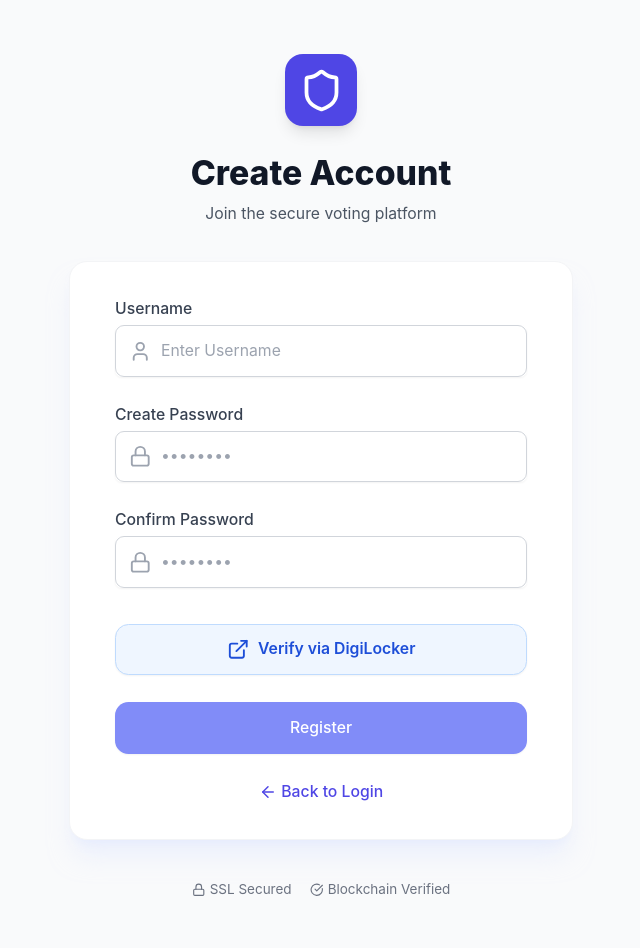
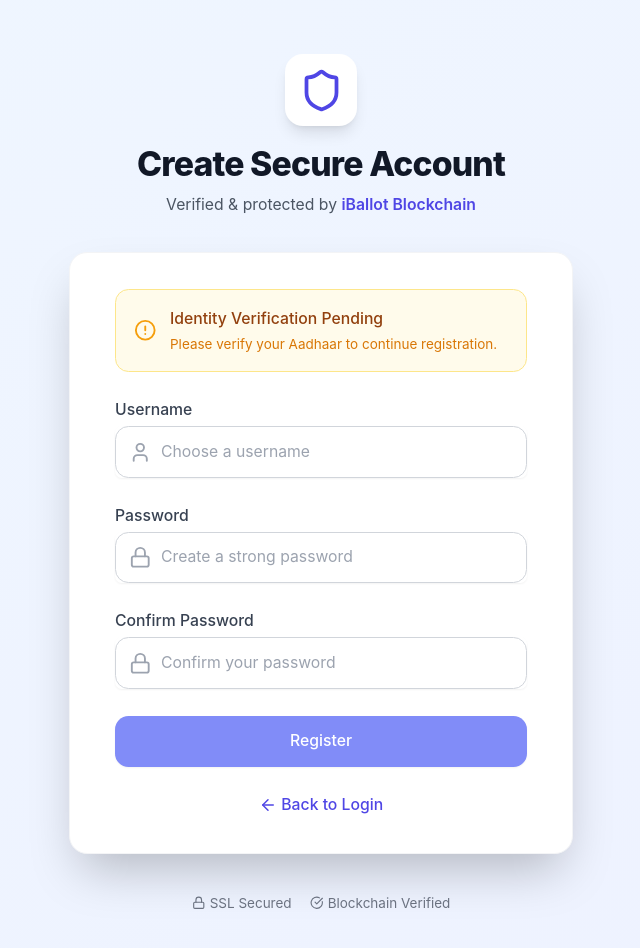
Before and after one commit to sidd1224/iBallot, a React (Vite) app in the folder frontend-voter/: page /register in a window 1280 px wide. Shown: the top 948 px of the page, without its empty margins (319-959 px from the left). Built offline with nearby package versions, Linux system fonts and the light colour scheme.

Commit message:
register updated

```diff
--- a/frontend-voter/src/pages/user/Register.jsx
+++ b/frontend-voter/src/pages/user/Register.jsx
@@ -1,5 +1,5 @@
 import React, { useState } from 'react';
-import { Shield, Lock, AlertCircle, CheckCircle, User, ExternalLink, ArrowLeft } from 'lucide-react';
+import { Shield, Lock, AlertCircle, CheckCircle, User, ExternalLink, ArrowLeft, Check, X } from 'lucide-react';
 import { useVerification } from '../../context/VerificationContext';
 import { Link, useNavigate } from 'react-router-dom';
 import axios from 'axios';
@@ -18,7 +18,35 @@ const Register = ({ onViewChange }) => {
   const [confirmPassword, setConfirmPassword] = useState('');
   const [loading, setLoading] = useState(false);
   const [error, setError] = useState('');
+
+  // Track if fields have been touched to avoid showing errors before typing
+  const [touched, setTouched] = useState({ username: false, password: false });
+
   const navigate = useNavigate();
+
+  // --- VALIDATION RULES ---
+  const usernameRules = [
+    {
+      label: "At least 3 characters",
+      isValid: (val) => val.length >= 3
+    },
+    {
+      label: "Alphanumeric only (Letters & Numbers)",
+      isValid: (val) => /^[a-zA-Z0-9]+$/.test(val)
+    }
+  ];
+
+  const passwordRules = [
+    { label: "At least 8 characters", isValid: (val) => val.length >= 8 },
+    { label: "One Uppercase Letter (A-Z)", isValid: (val) => /[A-Z]/.test(val) },
+    { label: "One Lowercase Letter (a-z)", isValid: (val) => /[a-z]/.test(val) },
+    { label: "One Number (0-9)", isValid: (val) => /[0-9]/.test(val) },
+    { label: "One Special Character (!@#$)", isValid: (val) => /[^A-Za-z0-9]/.test(val) },
+  ];
+
+  // Helper to check if all rules pass
+  const isUsernameValid = usernameRules.every(rule => rule.isValid(username));
+  const isPasswordValid = passwordRules.every(rule => rule.isValid(password));
 
   const handleRegister = async (e) => {
     e.preventDefault();
@@ -26,6 +54,16 @@ const Register = ({ onViewChange }) => {
 
     if (!isVerified) {
       setError('Please verify your identity via Digilocker first.');
+      return;
+    }
+
+    // Strict Validation Check on Submit
+    if (!isUsernameValid) {
+      setError("Please fix username errors.");
+      return;
+    }
+    if (!isPasswordValid) {
+      setError("Please fix password errors.");
       return;
     }
 
@@ -51,24 +89,18 @@ const Register = ({ onViewChange }) => {
 
       const response = await axios.post(`/api/register`, registrationData);
 
-      if (response.data.message) {
-        toast.success("Registration successful! Redirecting to login...");
-        setTimeout(() => navigate('/login'), 2000);
-      } else {
-        setError(response.data.error || 'Registration failed.');
-        toast.error(response.data.error || 'Registration failed.');
-      }
+      console.log("Registration Success:", response.data);
+      toast.success("Registration successful! Redirecting to login...");
+
+      setTimeout(() => {
+        if (onViewChange) onViewChange('login');
+        else navigate('/login');
+      }, 2000);
+
     } catch (err) {
-      if (err.response?.data?.errors) {
-        const firstError = err.response.data.errors[0].msg;
-        setError(`Registration failed: ${firstError}`);
-        toast.error(`Registration failed: ${firstError}`);
-      } else {
-        const errMsg = err.response?.data?.error || err.message || 'An error occurred.';
-        setError(`Registration failed: ${errMsg}`);
-        toast.error(`Registration failed: ${errMsg}`);
-      }
-      console.error("Registration error:", err);
+      console.error("Registration Error:", err);
+      setError(err.response?.data?.error || "Registration failed. Please try again.");
+      toast.error(err.response?.data?.error || "Registration failed");
     } finally {
       setLoading(false);
     }
@@ -77,128 +109,185 @@ const Register = ({ onViewChange }) => {
   return (
     <>
       <ToastContainer position="top-right" autoClose={3000} />
+      <div className="min-h-screen bg-gradient-to-br from-blue-50 to-indigo-50 py-12 px-4 sm:px-6 lg:px-8 flex items-center justify-center">
+        <div className="max-w-md w-full">
+          {/* Header Section */}
+          <div className="text-center mb-8">
+            <div className="mx-auto h-16 w-16 bg-white rounded-2xl shadow-lg flex items-center justify-center mb-4">
+              <Shield className="h-10 w-10 text-indigo-600" />
+            </div>
+            <h2 className="text-3xl font-extrabold text-gray-900 tracking-tight">
+              Create Secure Account
+            </h2>
+            <p className="mt-2 text-sm text-gray-600">
+              Verified & protected by <span className="font-semibold text-indigo-600">iBallot Blockchain</span>
+            </p>
+          </div>
 
-      {/* Responsive Fix: Added px-4 and adjusted py for mobile */}
-      <div className="min-h-screen bg-gray-50 flex flex-col justify-center py-8 sm:py-12 px-4 sm:px-6 lg:px-8">
-
-        {/* Header / Logo */}
-        <div className="sm:mx-auto sm:w-full sm:max-w-md text-center">
-          <div
-            className="mx-auto h-12 w-12 sm:h-16 sm:w-16 bg-indigo-600 rounded-2xl flex items-center justify-center cursor-pointer shadow-lg transform hover:scale-105 transition-transform"
-            onClick={() => {
-              if (onViewChange) onViewChange('landing');
-            }}
-          >
-            <Shield className="h-8 w-8 sm:h-10 sm:w-10 text-white" />
-          </div>
-          <h2 className="mt-4 sm:mt-6 text-2xl sm:text-3xl font-extrabold text-gray-900">Create Account</h2>
-          <p className="mt-2 text-sm text-gray-600">Join the secure voting platform</p>
-        </div>
-
-        {/* Card Container */}
-        <div className="mt-6 sm:mt-8 sm:mx-auto sm:w-full sm:max-w-md">
-          <div className="bg-white py-8 px-4 shadow-xl shadow-indigo-100/50 rounded-2xl sm:px-10 border border-gray-100">
-
-            {error && (
-              <div className="mb-4 bg-red-50 border border-red-200 text-red-600 px-4 py-3 rounded-lg flex items-center text-sm">
-                <AlertCircle className="h-5 w-5 mr-2 shrink-0" />
-                <span>{error}</span>
+          <div className="bg-white py-8 px-4 shadow-2xl sm:rounded-2xl sm:px-10 border border-gray-100">
+            {/* Identity Verification Badge */}
+            <div className={`mb-6 p-4 rounded-xl border ${isVerified ? 'bg-green-50 border-green-200' : 'bg-amber-50 border-amber-200'}`}>
+              <div className="flex items-center">
+                {isVerified ? (
+                  <CheckCircle className="h-5 w-5 text-green-500 mr-3" />
+                ) : (
+                  <AlertCircle className="h-5 w-5 text-amber-500 mr-3" />
+                )}
+                <div>
+                  <h3 className={`text-sm font-medium ${isVerified ? 'text-green-800' : 'text-amber-800'}`}>
+                    {isVerified ? 'Identity Verified Successfully' : 'Identity Verification Pending'}
+                  </h3>
+                  <div className={`text-xs mt-1 ${isVerified ? 'text-green-600' : 'text-amber-600'}`}>
+                    {isVerified
+                      ? `Verified via Digilocker (${verificationData?.name || 'User'})`
+                      : 'Please verify your Aadhaar to continue registration.'}
+                  </div>
+                </div>
               </div>
-            )}
+            </div>
 
             <form className="space-y-6" onSubmit={handleRegister}>
+              {error && (
+                <div className="rounded-lg bg-red-50 p-4 border border-red-200 animate-pulse">
+                  <div className="flex">
+                    <AlertCircle className="h-5 w-5 text-red-400" />
+                    <div className="ml-3">
+                      <h3 className="text-sm font-medium text-red-800">
+                        Registration Failed
+                      </h3>
+                      <div className="mt-2 text-sm text-red-700">
+                        <p>{error}</p>
+                      </div>
+                    </div>
+                  </div>
+                </div>
+              )}
 
-              {/* Username */}
+              {/* Username Field */}
               <div>
-                <label htmlFor="username" className="block text-sm font-medium text-gray-700">Username</label>
+                <label className="block text-sm font-medium text-gray-700">
+                  Username
+                </label>
                 <div className="mt-1 relative rounded-md shadow-sm">
                   <div className="absolute inset-y-0 left-0 pl-3 flex items-center pointer-events-none">
                     <User className="h-5 w-5 text-gray-400" />
                   </div>
                   <input
-                    id="username"
-                    name="username"
                     type="text"
                     required
                     value={username}
-                    onChange={(e) => setUsername(e.target.value)}
-                    placeholder="Enter Username"
-                    disabled={loading || isVerified}
-                    // Responsive Fix: text-base prevents iOS zoom, sm:text-sm scales it back down on desktop
-                    className="focus:ring-indigo-500 focus:border-indigo-500 block w-full pl-10 text-base sm:text-sm border-gray-300 rounded-lg p-3 border"
+                    onChange={(e) => {
+                      setUsername(e.target.value);
+                      setTouched(prev => ({ ...prev, username: true }));
+                    }}
+                    onBlur={() => setTouched(prev => ({ ...prev, username: true }))}
+                    className="block w-full pl-10 pr-3 py-3 border border-gray-300 rounded-xl focus:ring-indigo-500 focus:border-indigo-500 sm:text-sm transition-all"
+                    placeholder="Choose a username"
                   />
                 </div>
+
+                {/* Username Validation Checklist */}
+                {touched.username && (
+                  <div className="mt-2 space-y-1">
+                    {usernameRules.map((rule, index) => {
+                      const met = rule.isValid(username);
+                      return (
+                        <div key={index} className="flex items-center text-xs">
+                          {met ? (
+                            <Check className="h-3 w-3 text-green-500 mr-1.5" />
+                          ) : (
+                            <div className="h-1.5 w-1.5 rounded-full bg-gray-300 mr-2 ml-1" />
+                          )}
+                          <span className={met ? 'text-green-600 font-medium' : 'text-gray-500'}>
+                            {rule.label}
+                          </span>
+                        </div>
+                      );
+                    })}
+                  </div>
+                )}
               </div>
 
-              {/* Password */}
+              {/* Password Field */}
               <div>
-                <label htmlFor="password" className="block text-sm font-medium text-gray-700">Create Password</label>
+                <label className="block text-sm font-medium text-gray-700">
+                  Password
+                </label>
                 <div className="mt-1 relative rounded-md shadow-sm">
                   <div className="absolute inset-y-0 left-0 pl-3 flex items-center pointer-events-none">
                     <Lock className="h-5 w-5 text-gray-400" />
                   </div>
                   <input
-                    id="password"
-                    name="password"
                     type="password"
                     required
                     value={password}
-                    onChange={(e) => setPassword(e.target.value)}
-                    placeholder="••••••••"
-                    disabled={loading}
-                    className="focus:ring-indigo-500 focus:border-indigo-500 block w-full pl-10 text-base sm:text-sm border-gray-300 rounded-lg p-3 border"
+                    onChange={(e) => {
+                      setPassword(e.target.value);
+                      setTouched(prev => ({ ...prev, password: true }));
+                    }}
+                    onBlur={() => setTouched(prev => ({ ...prev, password: true }))}
+                    className="block w-full pl-10 pr-3 py-3 border border-gray-300 rounded-xl focus:ring-indigo-500 focus:border-indigo-500 sm:text-sm transition-all"
+                    placeholder="Create a strong password"
                   />
                 </div>
+
+                {/* Password Validation Checklist */}
+                {touched.password && (
+                  <div className="mt-2 grid grid-cols-1 sm:grid-cols-2 gap-x-4 gap-y-1">
+                    {passwordRules.map((rule, index) => {
+                      const met = rule.isValid(password);
+                      return (
+                        <div key={index} className="flex items-center text-xs">
+                          {met ? (
+                            <Check className="h-3 w-3 text-green-500 mr-1.5" />
+                          ) : (
+                            <div className="h-1.5 w-1.5 rounded-full bg-gray-300 mr-2 ml-1" />
+                          )}
+                          <span className={met ? 'text-green-600 font-medium' : 'text-gray-500'}>
+                            {rule.label}
+                          </span>
+                        </div>
+                      );
+                    })}
+                  </div>
+                )}
               </div>
 
-              {/* Confirm Password */}
+              {/* Confirm Password Field */}
               <div>
-                <label htmlFor="confirmPassword" className="block text-sm font-medium text-gray-700">Confirm Password</label>
+                <label className="block text-sm font-medium text-gray-700">
+                  Confirm Password
+                </label>
                 <div className="mt-1 relative rounded-md shadow-sm">
                   <div className="absolute inset-y-0 left-0 pl-3 flex items-center pointer-events-none">
                     <Lock className="h-5 w-5 text-gray-400" />
                   </div>
                   <input
-                    id="confirmPassword"
-                    name="confirmPassword"
                     type="password"
                     required
                     value={confirmPassword}
                     onChange={(e) => setConfirmPassword(e.target.value)}
-                    placeholder="••••••••"
-                    disabled={loading}
-                    className="focus:ring-indigo-500 focus:border-indigo-500 block w-full pl-10 text-base sm:text-sm border-gray-300 rounded-lg p-3 border"
+                    className={`block w-full pl-10 pr-3 py-3 border rounded-xl focus:ring-indigo-500 focus:border-indigo-500 sm:text-sm transition-all ${
+                      confirmPassword && confirmPassword !== password
+                        ? 'border-red-300 focus:border-red-500 focus:ring-red-500'
+                        : 'border-gray-300'
+                    }`}
+                    placeholder="Confirm your password"
                   />
                 </div>
-              </div>
-
-              {/* DigiLocker Verification UI */}
-              <div className="pt-2">
-                {!isVerified ? (
-                  <Link
-                    to="/verify/digilocker"
-                    onClick={(e) => loading && e.preventDefault()}
-                    className={`w-full flex items-center justify-center px-4 py-3 border border-blue-200 rounded-xl shadow-sm text-sm font-semibold text-blue-700 bg-blue-50 hover:bg-blue-100 focus:outline-none focus:ring-2 focus:ring-offset-2 focus:ring-blue-500 transition-all duration-200 ${
-                      loading ? 'opacity-75 cursor-not-allowed' : ''
-                    }`}
-                  >
-                    <ExternalLink className="w-5 h-5 mr-2" />
-                    Verify via DigiLocker
-                  </Link>
-                ) : (
-                  <div className="w-full flex items-center justify-center px-4 py-3 border border-green-200 rounded-xl shadow-sm text-sm font-semibold text-green-700 bg-green-50 cursor-default animate-in fade-in zoom-in duration-300">
-                    <CheckCircle className="w-5 h-5 mr-2" />
-                    Identity Verified
-                  </div>
+                {confirmPassword && confirmPassword !== password && (
+                  <p className="mt-1 text-xs text-red-500 flex items-center">
+                    <X className="h-3 w-3 mr-1" /> Passwords do not match
+                  </p>
                 )}
               </div>
 
-              {/* Register Submit */}
+              {/* Submit Button */}
               <button
                 type="submit"
-                disabled={loading || !isVerified}
+                disabled={loading || !isVerified || !isUsernameValid || !isPasswordValid}
                 className={`w-full flex justify-center py-3 px-4 border border-transparent rounded-xl shadow-sm text-sm font-medium text-white transition-all ${
-                  loading || !isVerified
+                  loading || !isVerified || !isUsernameValid || !isPasswordValid
                     ? 'bg-indigo-400 cursor-not-allowed'
                     : 'bg-indigo-600 hover:bg-indigo-700 focus:outline-none focus:ring-2 focus:ring-offset-2 focus:ring-indigo-500'
                 }`}
```
